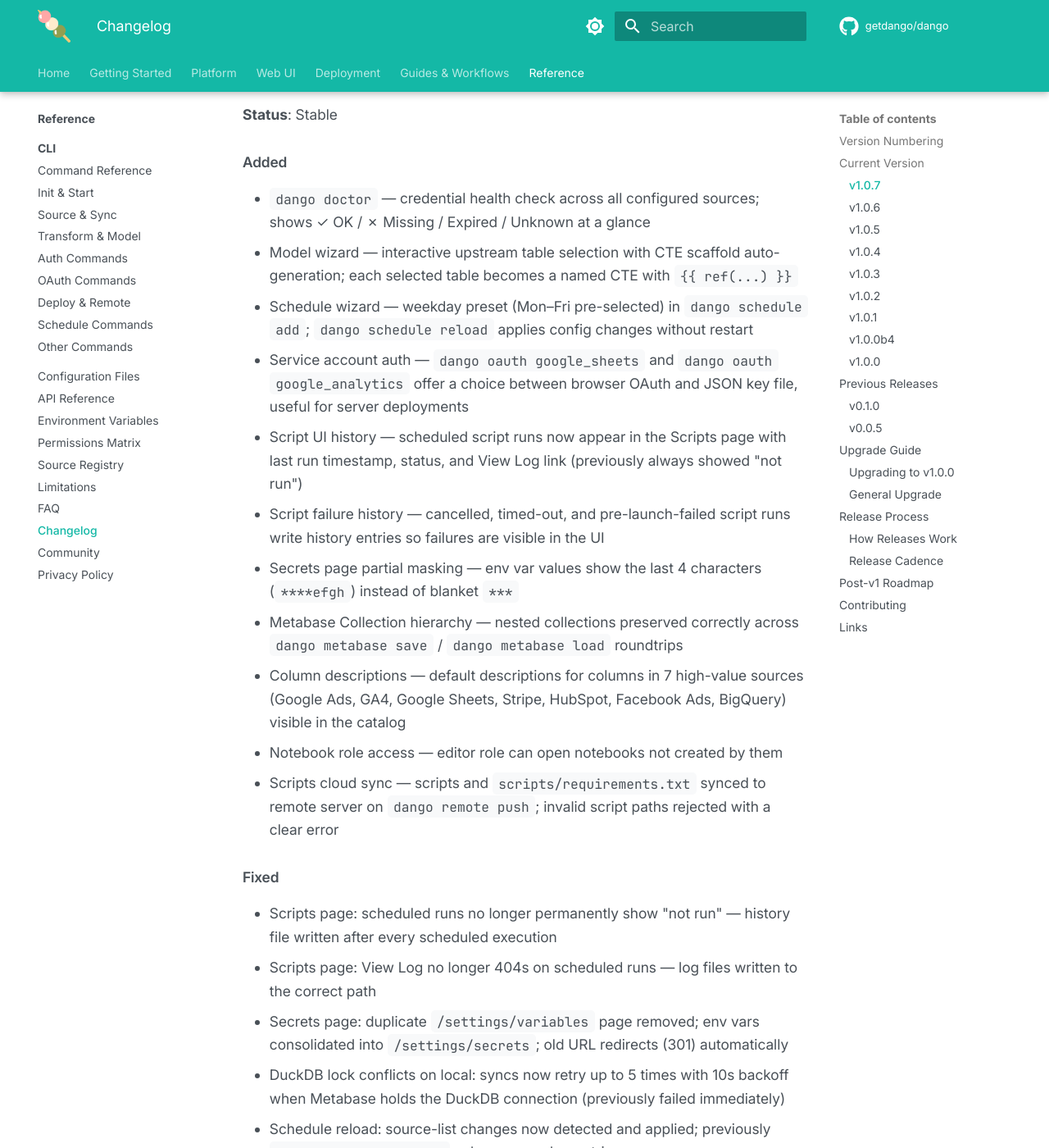
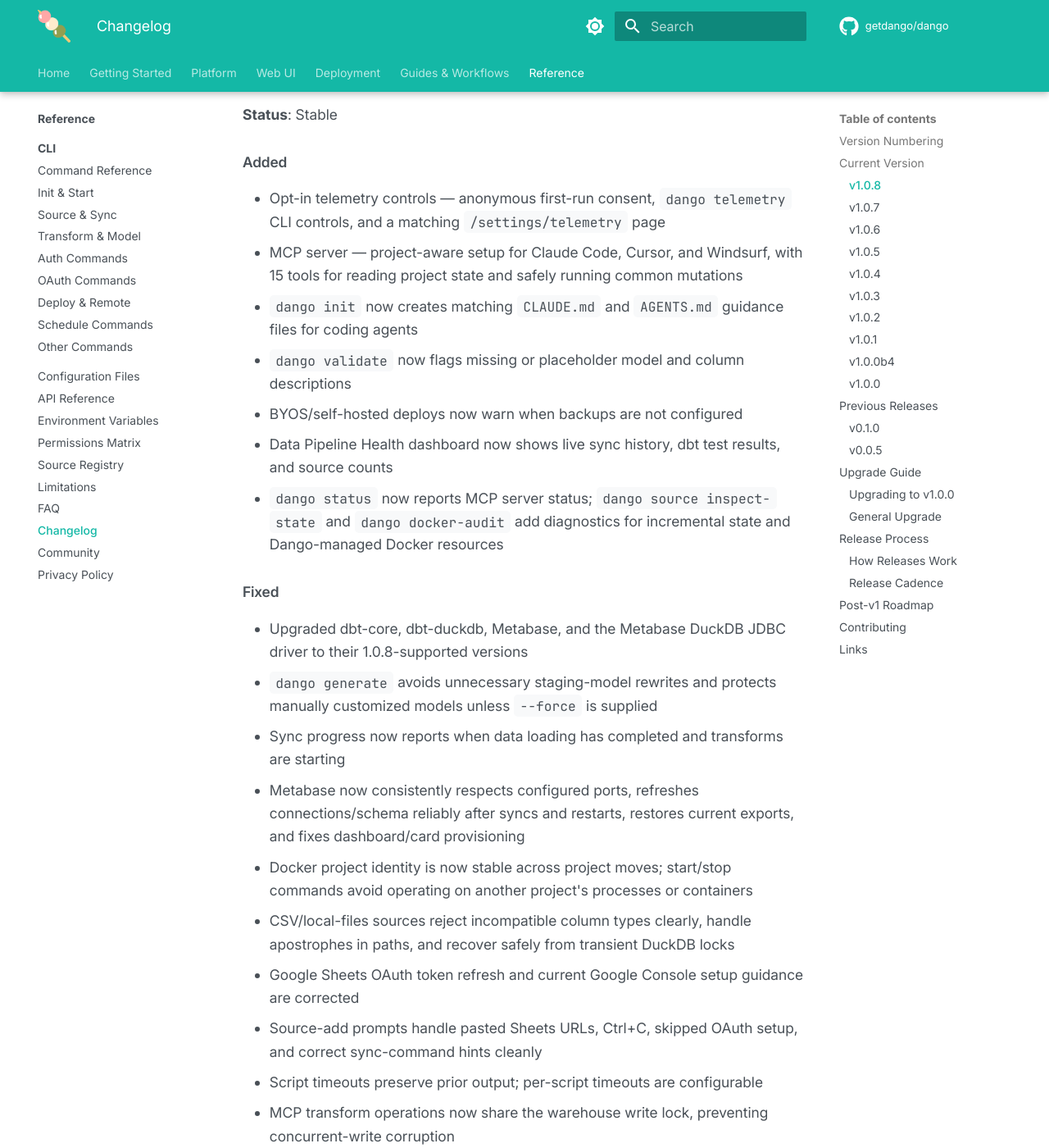
Before and after one commit to getdango/docs, an MkDocs documentation site: the page built from docs/community/changelog.md, in a window 1280 px wide and 1400 px high, scrolled down 740 px. Shown: the whole window at 82% size. Built offline with MkDocs 1.6.1 and Material for MkDocs 9.7.7, drawn with Linux system fonts in a browser that asks for light colours; comment, search, counter and statistics services are not loaded; the version menu is left out; some of the changed text lies outside the part shown.

Commit message:
docs: add Dango 1.0.8 release notes (#58)

```diff
--- a/docs/community/changelog.md
+++ b/docs/community/changelog.md
@@ -16,6 +16,48 @@ Dango follows [Semantic Versioning](https://semver.org/):
 ---
 
 ## Current Version
+
+### v1.0.8
+
+*Released: September 22, 2026*
+
+**Status**: Stable
+
+#### Added
+
+- Opt-in telemetry controls — anonymous first-run consent, `dango telemetry` CLI controls, and a matching `/settings/telemetry` page
+- MCP server — project-aware setup for Claude Code, Cursor, and Windsurf, with 15 tools for reading project state and safely running common mutations
+- `dango init` now creates matching `CLAUDE.md` and `AGENTS.md` guidance files for coding agents
+- `dango validate` now flags missing or placeholder model and column descriptions
+- BYOS/self-hosted deploys now warn when backups are not configured
+- Data Pipeline Health dashboard now shows live sync history, dbt test results, and source counts
+- `dango status` now reports MCP server status; `dango source inspect-state` and `dango docker-audit` add diagnostics for incremental state and Dango-managed Docker resources
+
+#### Fixed
+
+- Upgraded dbt-core, dbt-duckdb, Metabase, and the Metabase DuckDB JDBC driver to their 1.0.8-supported versions
+- `dango generate` avoids unnecessary staging-model rewrites and protects manually customized models unless `--force` is supplied
+- Sync progress now reports when data loading has completed and transforms are starting
+- Metabase now consistently respects configured ports, refreshes connections/schema reliably after syncs and restarts, restores current exports, and fixes dashboard/card provisioning
+- Docker project identity is now stable across project moves; start/stop commands avoid operating on another project's processes or containers
+- CSV/local-files sources reject incompatible column types clearly, handle apostrophes in paths, and recover safely from transient DuckDB locks
+- Google Sheets OAuth token refresh and current Google Console setup guidance are corrected
+- Source-add prompts handle pasted Sheets URLs, Ctrl+C, skipped OAuth setup, and correct sync-command hints cleanly
+- Script timeouts preserve prior output; per-script timeouts are configurable
+- MCP transform operations now share the warehouse write lock, preventing concurrent-write corruption
+- Telemetry settings no longer create project git diffs and now clearly describe machine-wide versus project scope
+
+#### Security
+
+- Removed guessable fallback credentials from Metabase provisioning
+- Updated `postcss-selector-parser` to resolve Dependabot alert #7
+
+#### Changed
+
+- MCP setup is now project-scoped for Claude Code and Cursor where supported; `dango mcp remove` reverses configured integrations
+- Telemetry prompts and status output now state ongoing-heartbeat and scope behavior plainly
+
+---
 
 ### v1.0.7
 
```
